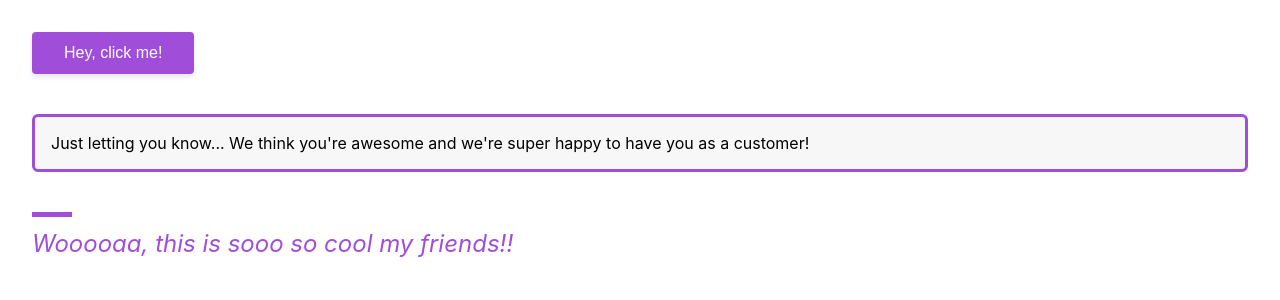
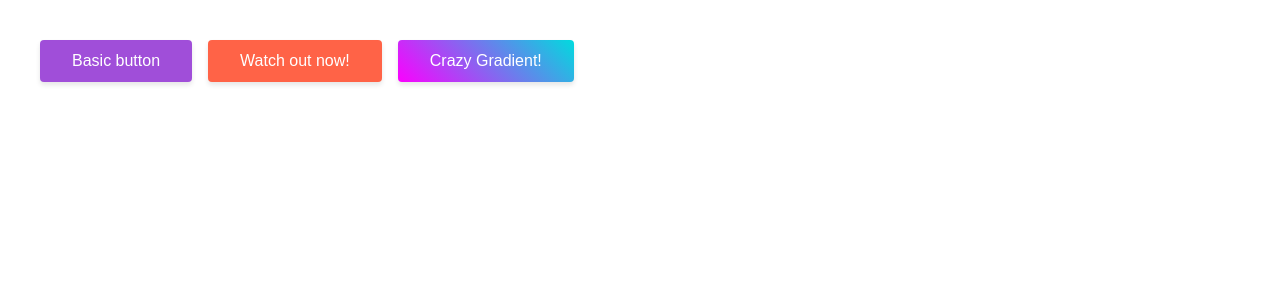
Before and after one commit to simonswiss/egghead-styled-components, a React (Create React App) app: page / in a window 1280 px wide. Shown: the top 300 px of the page. Built offline with nearby package versions, Linux system fonts and the light colour scheme.

Commit message:
demo for extend styles

```diff
--- a/src/App.js
+++ b/src/App.js
@@ -1,20 +1,35 @@
-import React, { Component } from "react";
+import React from "react";
+import styled from "styled-components";
 
-import Button from "./components/Button";
-import Quote from "./components/Quote";
-import Notice from "./components/Notice";
+const Button = styled.button`
+  background: ${props => props.theme.base};
+  color: white;
+  font-size: 1rem;
+  padding: .75rem 2rem;
+  box-shadow: 0 3px 5px rgba(0, 0, 0, 0.1);
+  cursor: pointer;
+  border: none;
+  border-radius: 4px;
+  margin: .5rem;
+  transition: all 0.1s;
+
+  &:hover {
+    transform: translateY(1px);
+    box-shadow: 0 2px 3px rgba(0, 0, 0, 0.15);
+  }
+`;
+
+const ButtonDanger = Button.extend`background: ${props => props.theme.danger};`;
+const ButtonCrazy = Button.extend`background: ${props => props.theme.crazy};`;
 
 /* ============================== */
 /* ===== the main component ===== */
 /* ============================== */
 const App = () =>
   <div>
-    <Button>Hey, click me!</Button>
-    <Notice>
-      Just letting you know... We think you're awesome and we're super happy to
-      have you as a customer!
-    </Notice>
-    <Quote>Wooooaa, this is sooo so cool my friends!!</Quote>
+    <Button>Basic button</Button>
+    <ButtonDanger>Watch out now!</ButtonDanger>
+    <ButtonCrazy>Crazy Gradient!</ButtonCrazy>
   </div>;
 
 export default App;
--- a/src/components/Button.js
+++ /dev/null
@@ -1,15 +0,0 @@
-import React from "react";
-import styled from "styled-components";
-
-const Button = styled.button`
-  background: ${props => props.theme.primary};
-  color: white;
-  font-size: 1rem;
-  padding: .75rem 2rem;
-  box-shadow: 0 3px 5px rgba(0,0,0,0.1);
-  cursor: pointer;
-  border: none;
-  border-radius: 4px;
-`;
-
-export default props => <Button>{props.children}</Button>;
--- a/src/components/Notice.js
+++ /dev/null
@@ -1,19 +0,0 @@
-import React from "react";
-import styled from "styled-components";
-
-const Notice = styled.div`
-  border: solid 3px ${props => props.theme.primary};
-  background: #f7f7f7;
-  padding: 1rem;
-  margin: 2.5rem 0;
-  border-radius: 6px;
-`;
-
-const Text = styled.p`
-  margin: 0;
-`;
-
-export default props =>
-  <Notice>
-    <Text>{props.children}</Text>
-  </Notice>;
--- a/src/components/Quote.js
+++ /dev/null
@@ -1,27 +0,0 @@
-import React from "react";
-import styled from "styled-components";
-
-const Quote = styled.blockquote`
-  color: ${props => props.theme.primary};
-  font-size: 1.5rem;
-  margin: .75rem 0 0;
-  font-style: italic;
-`;
-
-const Separator = styled.hr`
-  height: 5px;
-  width: 40px;
-  background: ${props => props.theme.primary};
-  margin-left: 0;
-  border: none;
-`;
-
-const Wrapper = styled.div`
-  margin: 2rem 0;
-`;
-
-export default props =>
-  <Wrapper>
-    <Separator />
-    <Quote>{props.children}</Quote>
-  </Wrapper>;
--- a/src/index.js
+++ b/src/index.js
@@ -22,7 +22,11 @@
 `;
 
 const theme = {
-  primary: "#a04ed9"
+  base: "#a04ed9",
+  danger: "tomato",
+  crazy: `background-color: #00DBDE;
+background-image: linear-gradient(225deg, #00DBDE 0%, #FC00FF 100%);
+`
 };
 
 ReactDOM.render(
```
